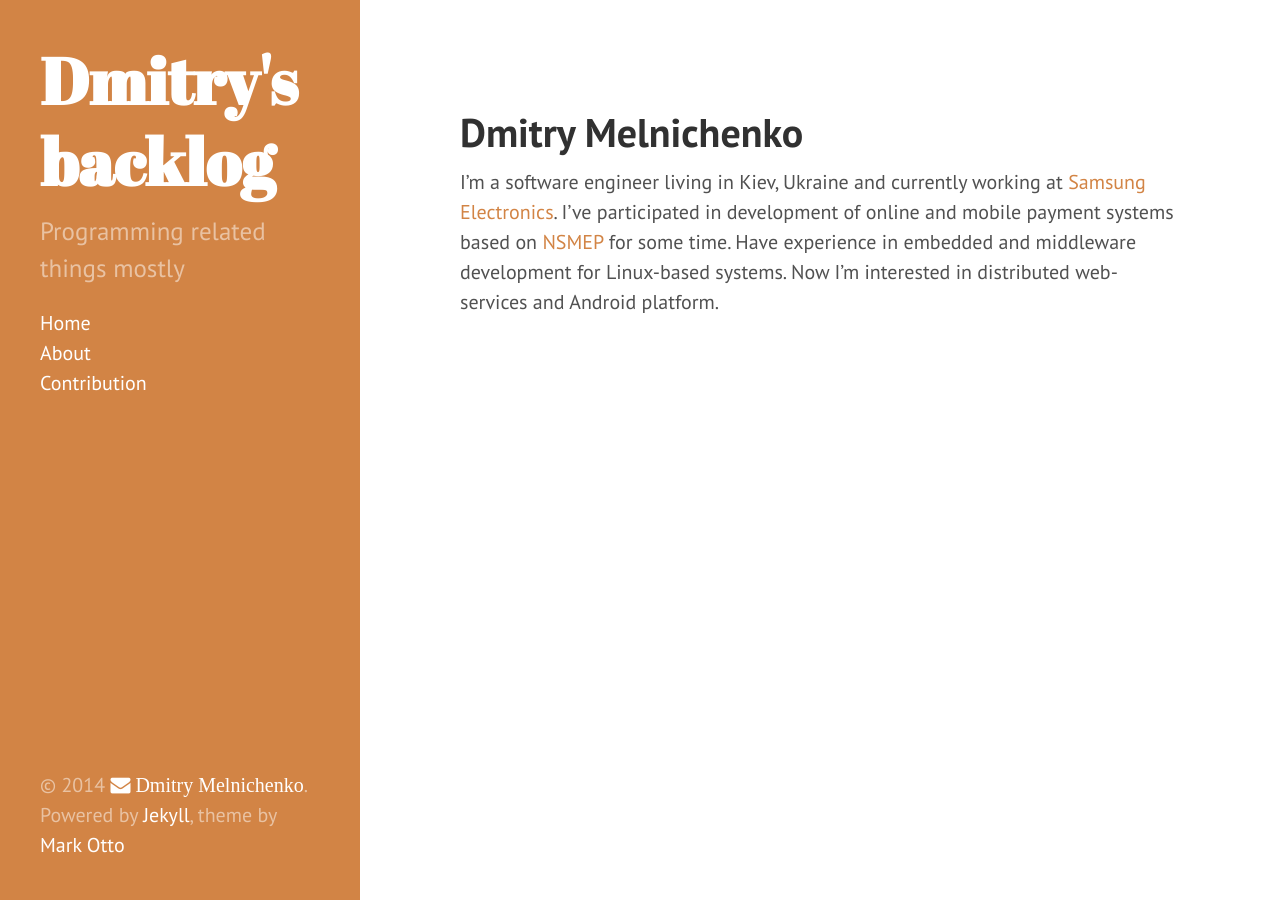
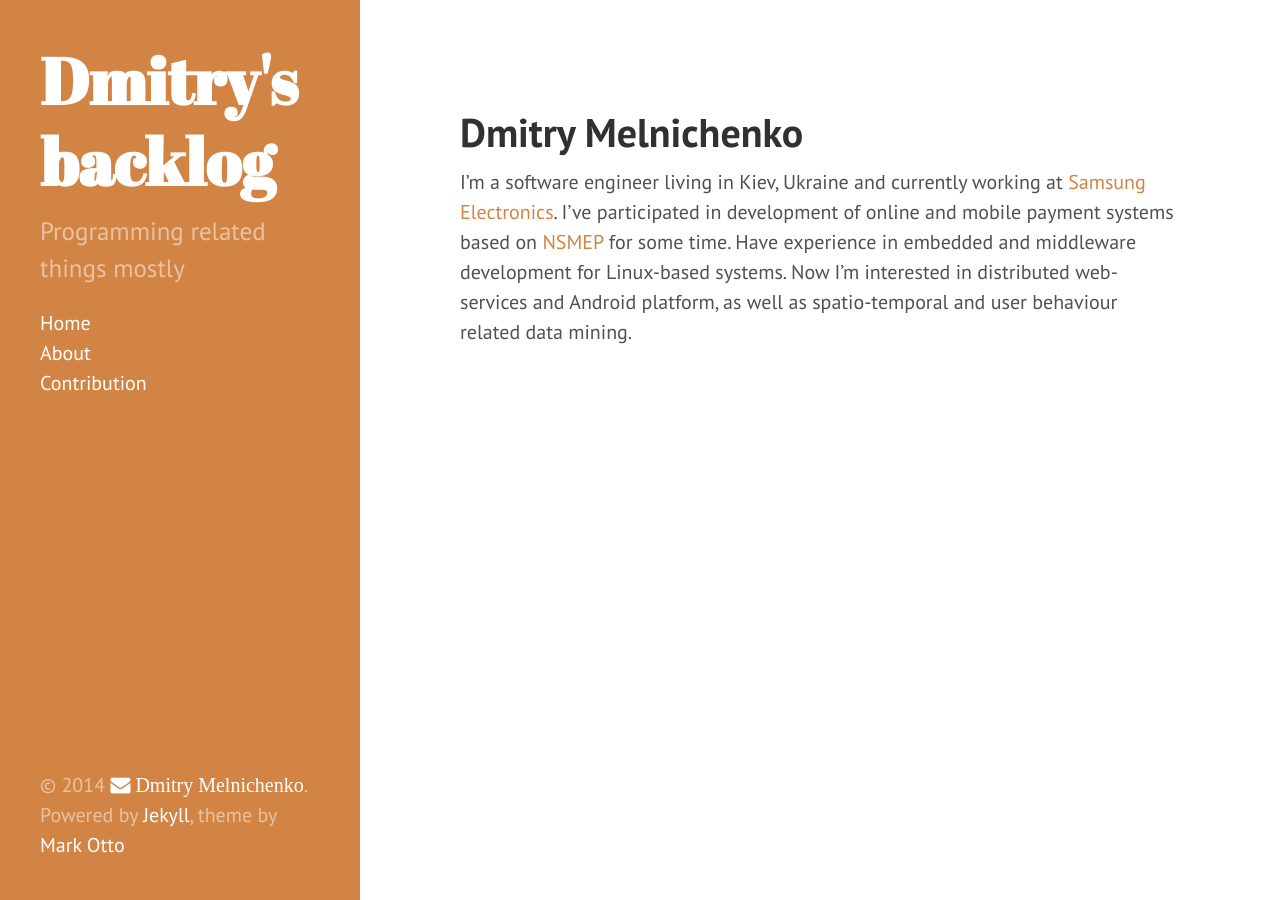
Before and after one commit to slothspot/slothspot.github.io, a Jekyll site: the page built from about/index.md, in a window 1280 px wide. Built offline with Jekyll 4.4.1, drawn with Linux system fonts in a browser that asks for light colours; nearby versions of some CDN libraries; Markdown is read by kramdown in place of the engine named in the settings.

Commit message:
Update about page with data mining info

```diff
--- a/about/index.md
+++ b/about/index.md
@@ -7,7 +7,7 @@ layout: default
 I'm a software engineer living in Kiev, Ukraine and currently working at [Samsung Electronics][samsung].
 I've participated in development of online and mobile payment systems based on [NSMEP][nsmep] for some time.
 Have experience in embedded and middleware development for Linux-based systems. Now I'm interested in
-distributed web-services and Android platform.
+distributed web-services and Android platform, as well as spatio-temporal and user behaviour related data mining.
 
 [samsung]: http://samsung.com
 [nsmep]:   http://www.bank.gov.ua/control/en/publish/article?art_id=37457&cat_id=37443
```
